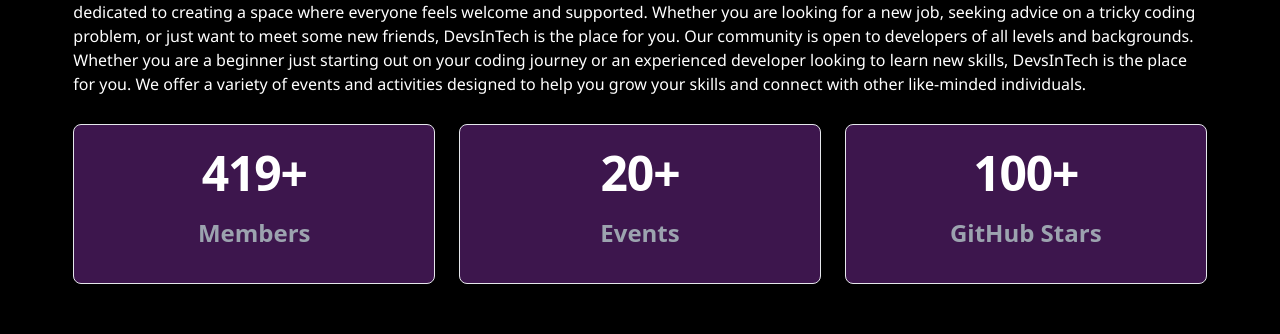
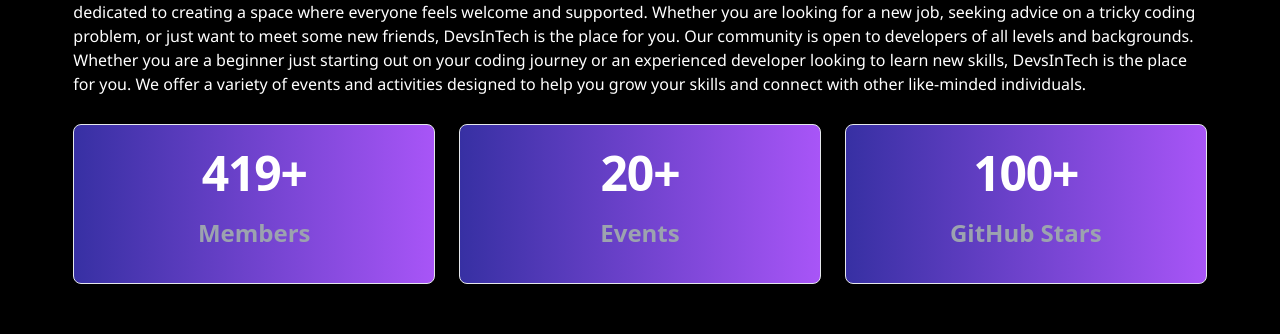
Before and after one commit to devs-in-tech/DevsInTech, a Next.js app: page / in a window 1280 px wide. Shown: the part 920-1254 px from the top of the page. Built offline with nearby package versions, Linux system fonts and the light colour scheme.

Commit message:
gradient update

```diff
--- a/src/components/HomePage/stats/index.jsx
+++ b/src/components/HomePage/stats/index.jsx
@@ -27,7 +27,7 @@
             w-[24rem]
             h-[10rem]
             p-6
-            bg-[#3D164D]
+            bg-gradient-to-r from-indigo-800 to-purple-500
             border
             border-gray-200
             rounded-lg
@@ -36,7 +36,7 @@
             items-center
             justify-center
             text-center
-            hover:translate-y-4
+            hover:translate-y-2
             transition-transform
             ">
               <h2 className="mb-2 text-5xl font-bold tracking-tight text-white dark:text-white text-center">
```
